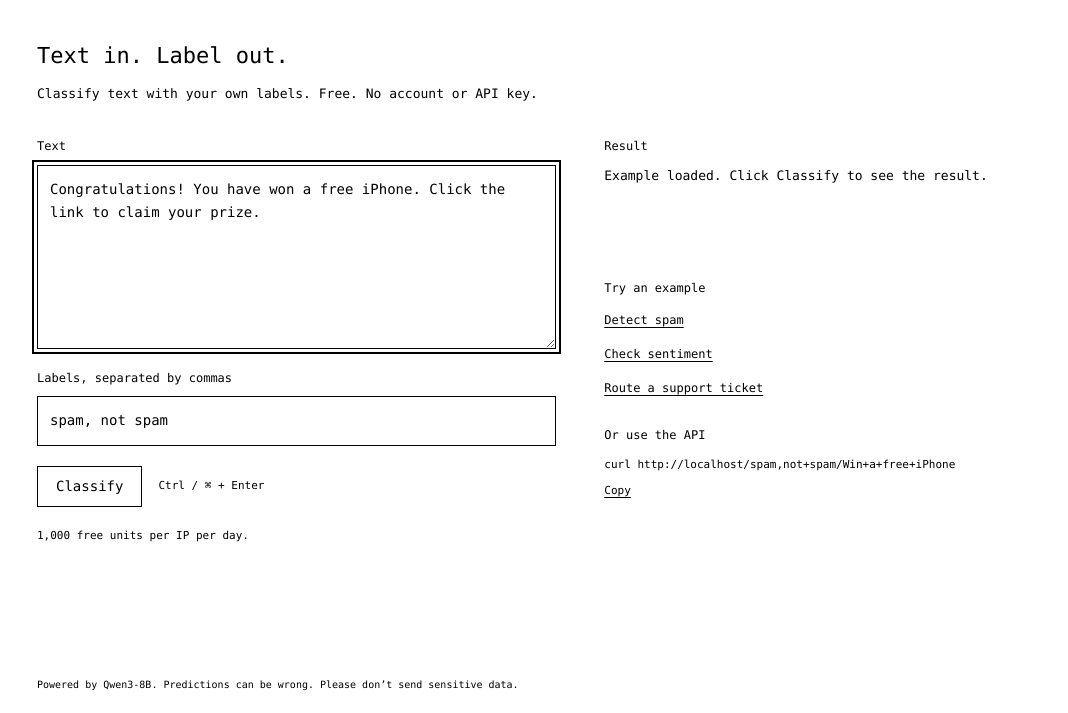
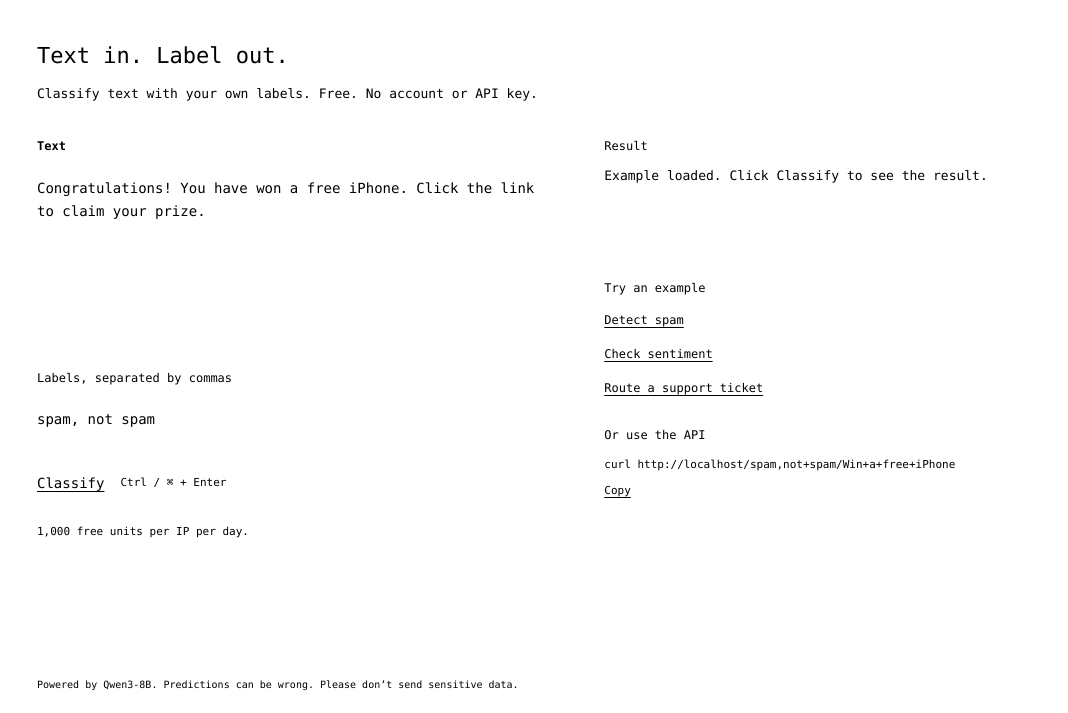
Before and after one commit to b0bleet/syn, a website: page deploy/cloudflare/public/index.html in a window 1280 px wide. Both pictures are taken after a click on the button "Detect spam". Shown: the part 87-800 px from the top of the page, without its empty margins (103-1171 px from the left). Drawn offline with Linux system fonts and the light colour scheme.

Commit message:
Remove borders from the page controls and code examples

```diff
--- a/deploy/cloudflare/public/index.html
+++ b/deploy/cloudflare/public/index.html
@@ -23,13 +23,14 @@ h1 { font-size: 22px; line-height: 1.4; font-weight: normal; margin: 0 0 12px; }
 .description { margin: 0 0 32px; font-size: 13px; }
 .work { display: grid; grid-template-columns: 1.2fr 1fr; gap: 48px; }
 label, .result-title { display: block; margin: 0 0 8px; font-size: 12px; font-weight: normal; }
-textarea, input { width: 100%; border: 1px solid #000; border-radius: 0; background: #fff; padding: 12px; }
-textarea { height: clamp(130px, 23vh, 240px); min-height: 100px; resize: vertical; display: block; }
+textarea, input { width: 100%; border: 0; border-radius: 0; background: #fff; padding: 12px 0; box-shadow: none; appearance: none; }
+textarea { height: clamp(130px, 23vh, 240px); min-height: 100px; resize: none; display: block; }
 .field { margin-bottom: 20px; }
-button { background: #fff; border: 1px solid #000; border-radius: 0; padding: 8px 18px; cursor: pointer; }
-button:hover { background: #000; color: #fff; }
+button { background: #fff; border: 0; border-radius: 0; padding: 8px 0; cursor: pointer; text-decoration: underline; text-underline-offset: 3px; }
+button:hover, button:focus-visible, a:focus-visible { text-decoration-thickness: 2px; }
 button:disabled { cursor: wait; }
-:focus-visible { outline: 2px solid #000; outline-offset: 3px; }
+:focus { outline: none; }
+.field:focus-within label { font-weight: bold; }
 .actions { display: flex; align-items: center; gap: 16px; }
 .shortcut, .quota, .meta { font-size: 11px; }
 .quota { margin: 20px 0 0; }
@@ -41,7 +42,7 @@ button:disabled { cursor: wait; }
 .meta { margin-bottom: 24px; }
 .row { display: grid; grid-template-columns: minmax(70px, 1fr) 1fr 52px; gap: 12px; align-items: center; font-size: 12px; margin: 12px 0; }
 .name { overflow: hidden; text-overflow: ellipsis; white-space: nowrap; }
-.track { height: 8px; border: 1px solid #000; }
+.track { height: 8px; border: 0; }
 .fill { height: 100%; background: #000; }
 .pct { text-align: right; }
 footer { font-size: 10px; }
@@ -49,7 +50,7 @@ footer p { margin: 0; }
 #docs { max-width: 100%; }
 h2 { font-size: 18px; margin: 32px 0 12px; }
 h3 { font-size: 14px; margin: 24px 0 8px; }
-pre { overflow: auto; border: 1px solid #000; padding: 16px; font-size: 12px; }
+pre { overflow: auto; border: 0; padding: 16px 0; font-size: 12px; }
 .copy { font-size: 11px; padding: 4px 10px; }
 .docs-note { font-size: 12px; }
 .examples { margin-top: 24px; }
```
